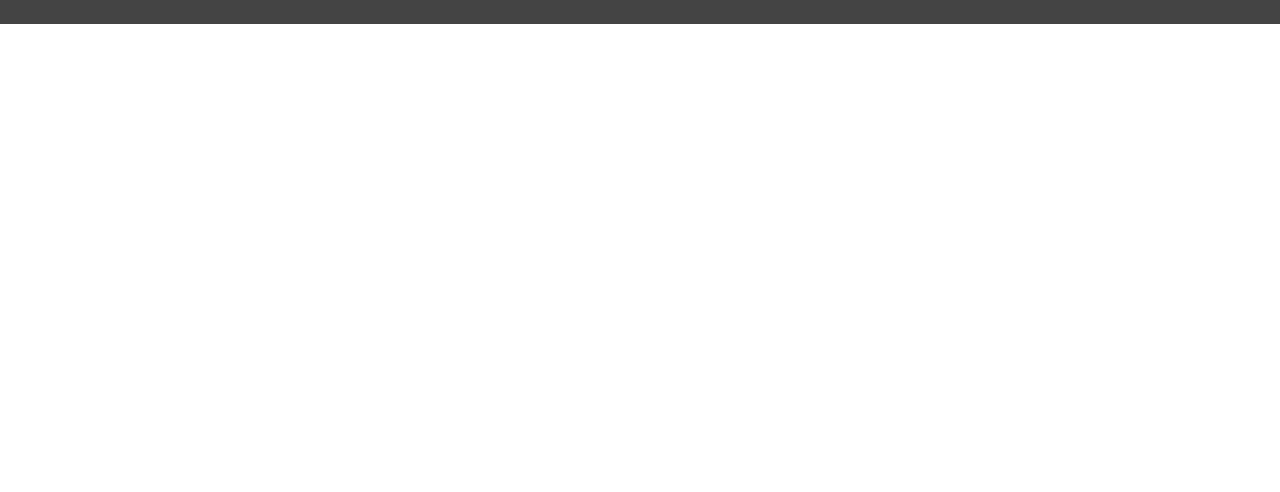
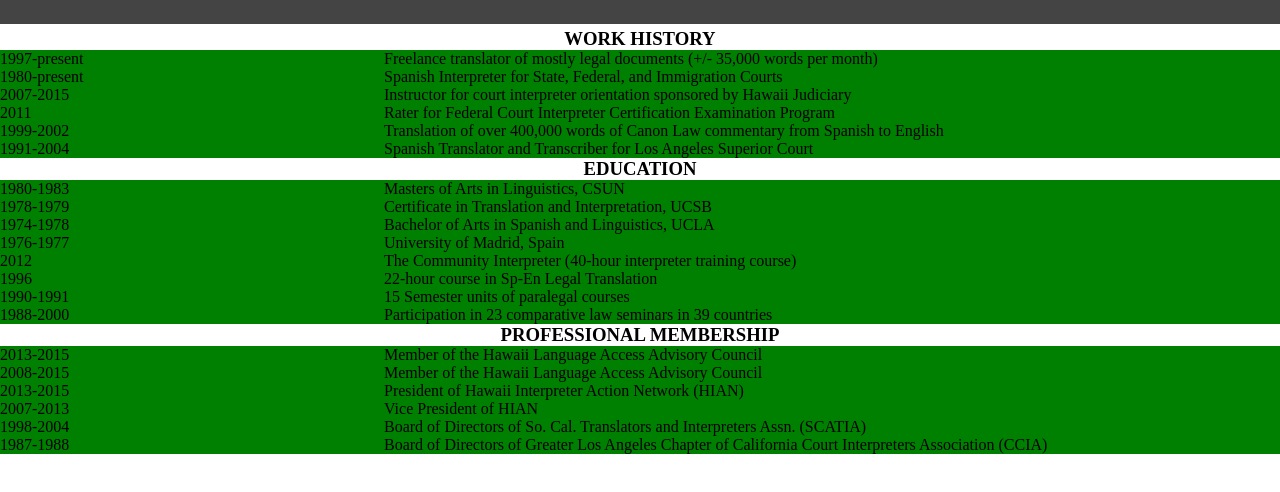
Before and after one commit to jameyia/mindy_emmons, a plain HTML site: page index.html in a window 1280 px wide. Shown: the part 168-660 px from the top of the page. Drawn offline with Linux system fonts and the light colour scheme.

Commit message:
DIV structure for resume added

```diff
--- a/css/base.css
+++ b/css/base.css
@@ -67,6 +67,29 @@ header {
 	border: 2px solid white;
 }
 
+/* === RESUME === */
+
+h3 {
+	text-align: center;
+}
+
+.resume-section ul {
+	width: 100%;
+	background: green;
+}
+
+.resume-section li {
+	display: inline-block;
+	text-align: left;
+}
+
+.resume-section li.time {
+	width: 30%;
+}
+
+.resume-section li.description {
+	width: 70%;
+}
 @media only screen and (max-width: 44em)
 {
 
--- a/index.html
+++ b/index.html
@@ -29,8 +29,46 @@
 		</div>
 	</header>
 	<main role="main">
+		<div class="resume-section" id="work-history">
+			<h3>WORK HISTORY</h3>
+			<ul>
+				<li class="time">1997-present</li><li class="description">Freelance translator of mostly legal documents (+/- 35,000 words per month)</li>
+			</ul>
+			<ul><li class="time">1980-present</li><li class="description">Spanish Interpreter for State, Federal, and Immigration Courts</li></ul>
+			<ul><li class="time">2007-2015</li><li class="description">Instructor for court interpreter orientation sponsored by Hawaii Judiciary</li></ul>
+			<ul><li class="time">2011</li><li class="description">Rater for Federal Court Interpreter Certification Examination Program</li></ul>
+			<ul><li class="time">1999-2002</li><li class="description">Translation of over 400,000 words of Canon Law commentary from Spanish to English</li></ul>
+			<ul><li class="time">1991-2004</li><li class="description">Spanish Translator and Transcriber for Los Angeles Superior Court</li></ul>
+
+			<!--
+			<ul><li class="time"></li><li class="description"></li></ul>
+			-->
+		</div>
+
+		<div class="resume-section" id="education">
+			<h3>EDUCATION</h3>
+			<ul><li class="time">1980-1983</li><li class="description">Masters of Arts in Linguistics, CSUN</li></ul>
+			<ul><li class="time">1978-1979</li><li class="description">Certificate in Translation and Interpretation, UCSB</li></ul>
+			<ul><li class="time">1974-1978</li><li class="description">Bachelor of Arts in Spanish and Linguistics, UCLA</li></ul>
+			<ul><li class="time">1976-1977</li><li class="description">University of Madrid, Spain</li></ul>
+			<ul><li class="time">2012</li><li class="description">The Community Interpreter (40-hour interpreter training course)</li></ul>
+			<ul><li class="time">1996</li><li class="description">22-hour course in Sp-En Legal Translation</li></ul>
+			<ul><li class="time">1990-1991</li><li class="description">15 Semester units of paralegal courses</li></ul>
+			<ul><li class="time">1988-2000</li><li class="description">Participation in 23 comparative law seminars in 39 countries</li></ul>
+		</div>
+
+		<div class="resume-section" id="professional-membership">
+			<h3>PROFESSIONAL MEMBERSHIP</h3>
+			<ul><li class="time">2013-2015</li><li class="description">Member of the Hawaii Language Access Advisory Council</li></ul>
+			<ul><li class="time">2008-2015</li><li class="description">Member of the Hawaii Language Access Advisory Council</li></ul>
+			<ul><li class="time">2013-2015</li><li class="description">President of Hawaii Interpreter Action Network (HIAN)</li></ul>
+			<ul><li class="time">2007-2013</li><li class="description">Vice President of HIAN</li></ul>
+			<ul><li class="time">1998-2004</li><li class="description">Board of Directors of So. Cal. Translators and Interpreters Assn. (SCATIA)</li></ul>
+			<ul><li class="time">1987-1988</li><li class="description">Board of Directors of Greater Los Angeles Chapter of California Court Interpreters Association (CCIA)</li></ul>
+		</div>
 	</main>
 	<footer>
+		<!-- Address, contact, etc -->
 	</footer>
 </body>
 </html>
```
